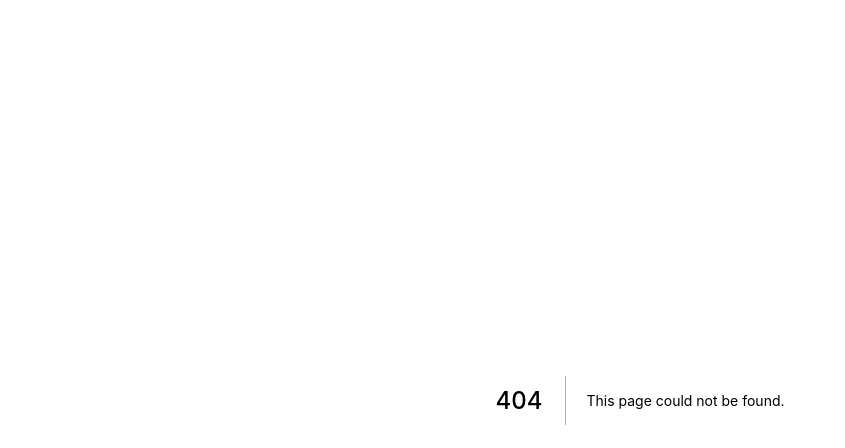
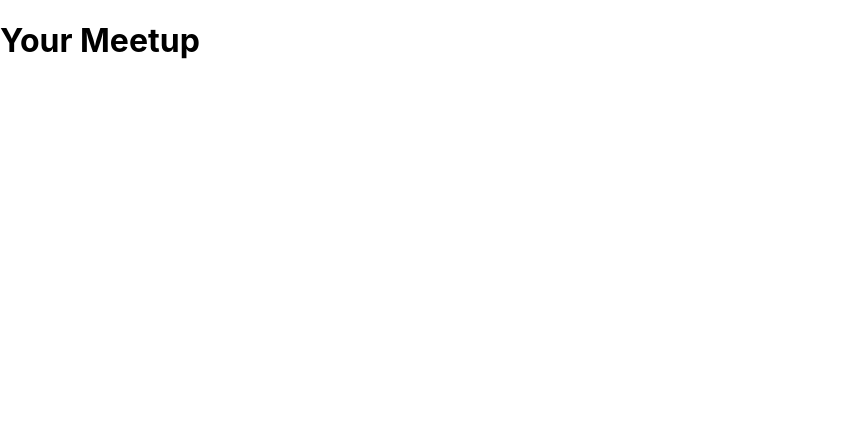
Before and after one commit to ebukaeze/nextjs-meetup-project, a Next.js app: page /1 in a window 1280 px wide. Before the commit this address had no page. Shown: the top 448 px of the page, without its empty margins (0-845 px from the left). Built offline with nearby package versions, Linux system fonts and the light colour scheme.

Commit message:
meetup details page

```diff
--- /dev/null
+++ b/pages/[meetupId]/index.js
@@ -0,0 +1,11 @@
+import React from 'react'
+
+const MeetupDetails = () => {
+    return (
+        <div>
+          <h1>Your Meetup</h1>
+        </div>
+    )
+}
+
+export default MeetupDetails
```
